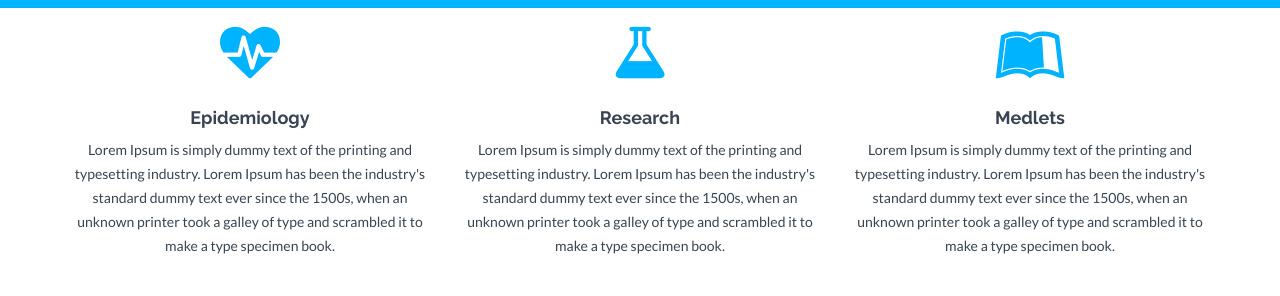
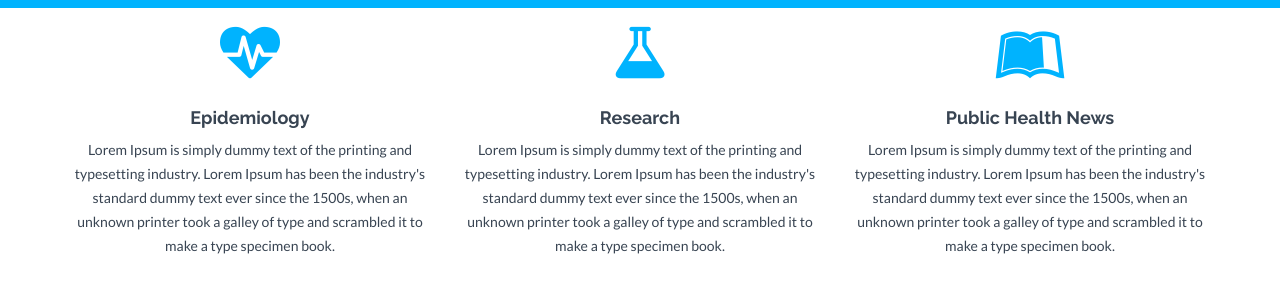
Before and after one commit to sorenweite/sorenweite.github.io, a Jekyll site: the page built from index.html, in a window 1280 px wide and 900 px high. Shown: the part 288-584 px from the top of the window. Built offline with Jekyll 4.4.1, drawn with Linux system fonts in a browser that asks for light colours; nearby versions of some CDN libraries; library files that are not in the unit come from our copies.

Commit message:
index
portfolio news site update

```diff
--- a/index.html
+++ b/index.html
@@ -21,7 +21,7 @@ permalink: /
             </div>
             <div class="col-md-4">
                 <i class="fa fa-leanpub"></i>
-                <h4>Medlets</h4>
+                <h4>Public Health News</h4>
                 <p>Lorem Ipsum is simply dummy text of the printing and typesetting industry. Lorem Ipsum has been the industry's standard dummy text ever since the 1500s, when an unknown printer took a galley of type and scrambled it to make a type specimen book.</p>
                 <p><br/><a href="#" class="btn btn-theme">More Info</a></p>
             </div>
```
